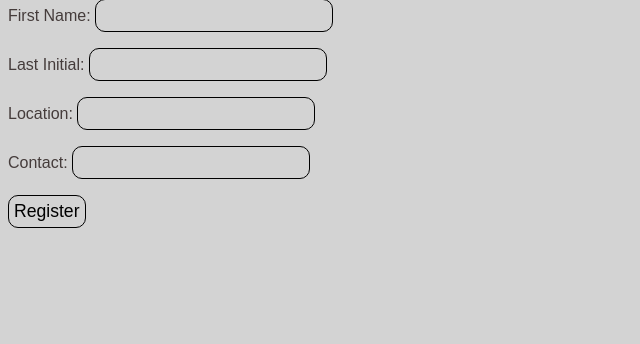
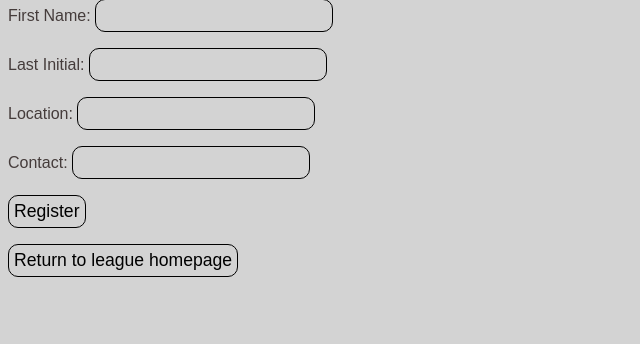
Before and after one commit to ddefordWSU/PickleLeagueTest, a Flask app: template localflasktest/templates/register.html in a window 1280 px wide. Shown: the part 103-447 px from the top of the page, without its empty margins (0-640 px from the left). Run offline with Flask 2, Linux system fonts and the light colour scheme; the template is opened without the code that fills it, so the values that code supplies are empty.

Commit message:
Update register.html

```diff
--- a/localflasktest/templates/register.html
+++ b/localflasktest/templates/register.html
@@ -27,7 +27,9 @@ padding: 15px;
     <p><input type="submit" value="Register"></p>
 </form>
 
-
+    <form method="post" action="/goHome">
+    <p><input type="submit" value="Return to league homepage"></p>
+</form>
 
   </body>
 </html>
```
